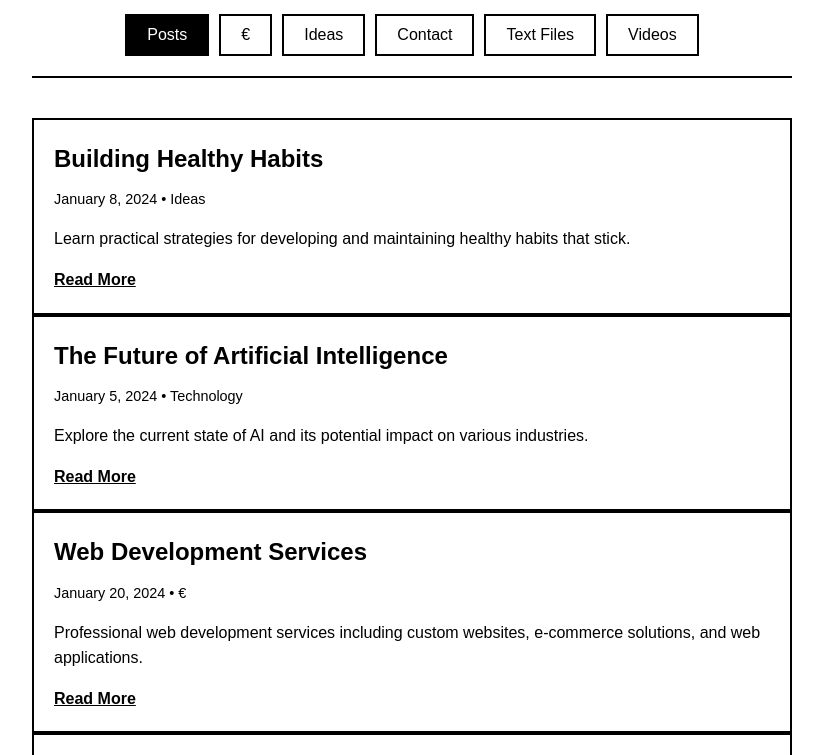
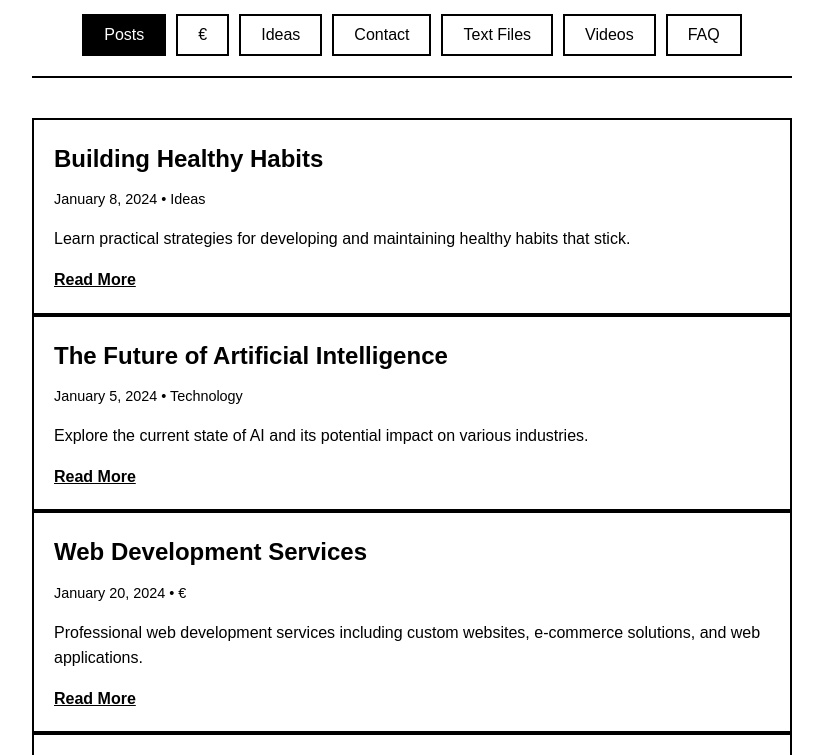
Before and after one commit to successor1/successor1.github.io, a plain HTML site: page index.html in a window 1280 px wide. Shown: the part 90-845 px from the top of the page, without its empty margins (228-1051 px from the left). Drawn offline with Linux system fonts and the light colour scheme.

Commit message:
faq text

```diff
--- a/index.html
+++ b/index.html
@@ -16,6 +16,7 @@
             <button onclick="showContact()">Contact</button>
             <button onclick="showTextFiles()">Text Files</button>
             <button onclick="showVideos()">Videos</button>
+            <button onclick="showFAQFile()">FAQ</button>
         </div>
     </header>
 
```
Also changed, not shown: faq/faq-text.txt (added).
